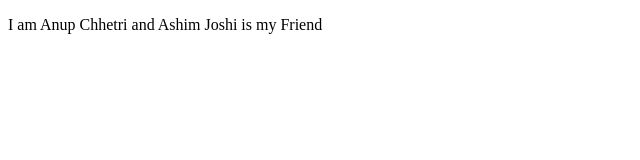
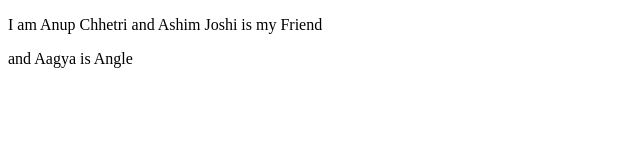
Before and after one commit to chhetrianup/Anupc, a plain HTML site: page index.html in a window 1280 px wide. Shown: the whole page, without its empty margins (0-640 px from the left). Drawn offline with Linux system fonts and the light colour scheme.

Commit message:
Update index.html

```diff
--- a/index.html
+++ b/index.html
@@ -3,6 +3,7 @@
 <body>
 
 <p>I am Anup Chhetri and Ashim Joshi is my Friend</p>
+<p> and Aagya is Angle</p>
 
 
 </body>
```
